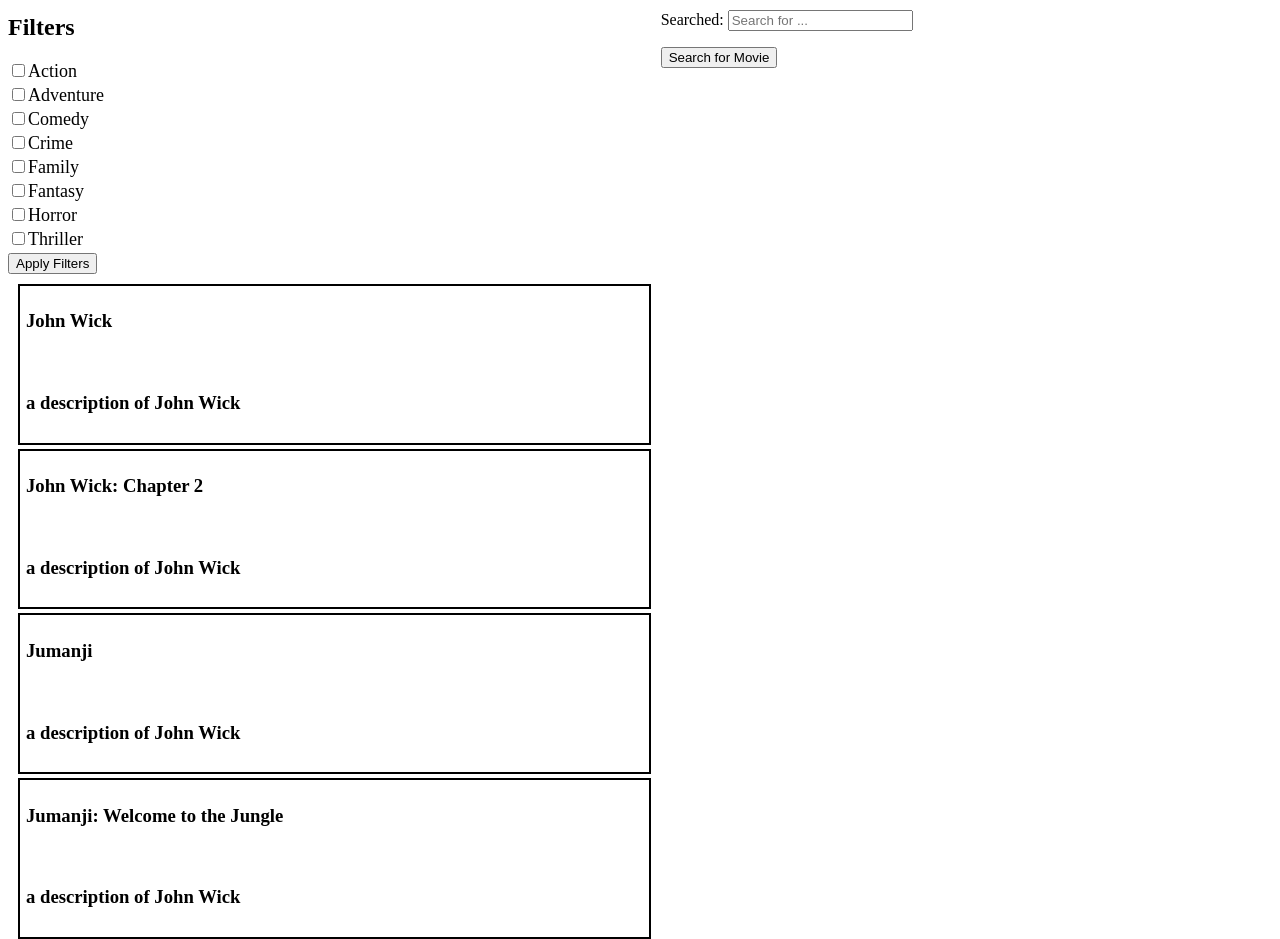
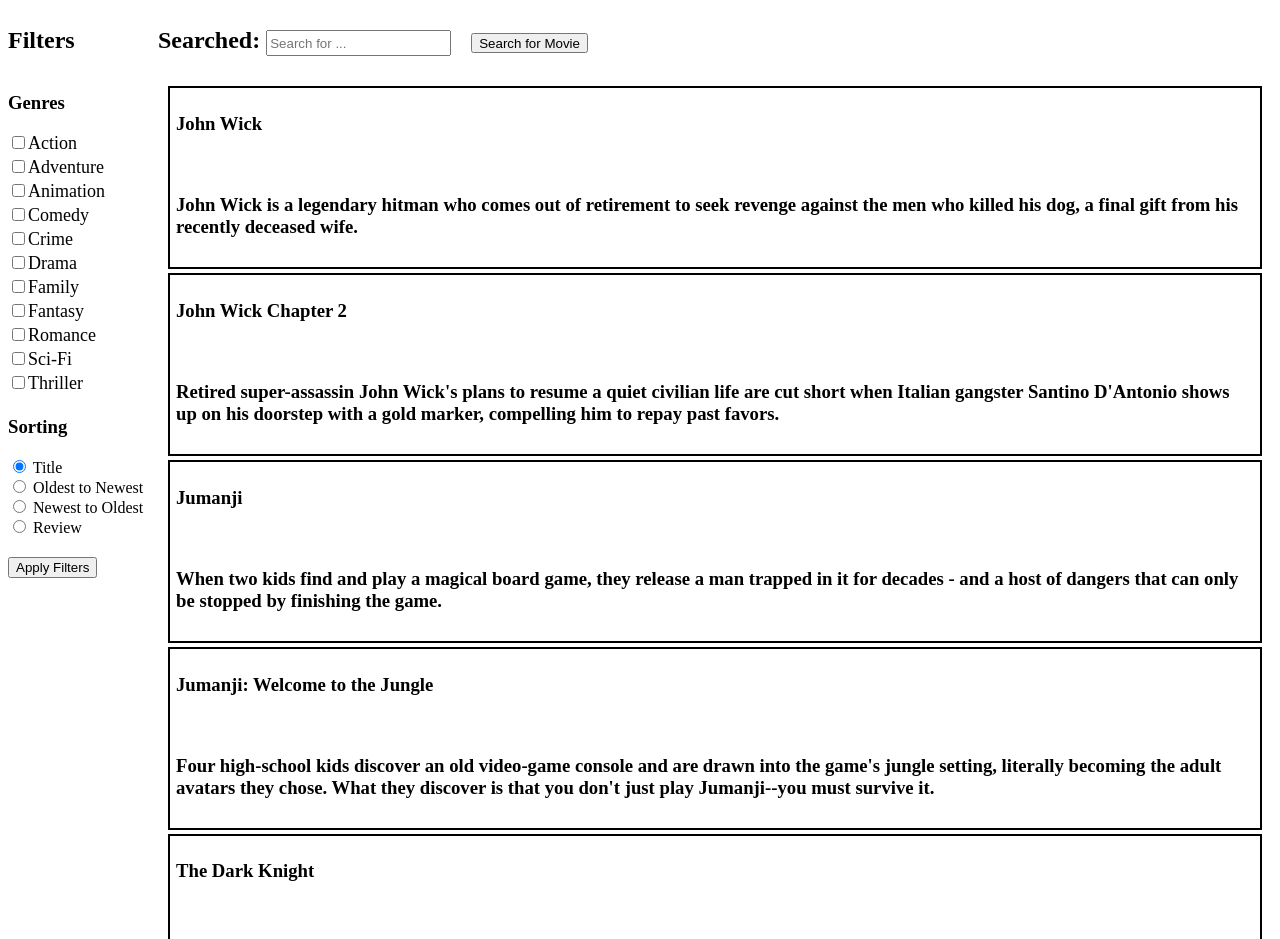
Before and after one commit to dbooth05/319-team-42, a plain HTML site: page Midterm_42/index.html in a window 1280 px wide. Shown: the part 73-1012 px from the top of the page. Drawn offline with Linux system fonts and the light colour scheme.

Commit message:
added movies/info, and started work for displaying more info

```diff
--- a/Midterm_42/data.json
+++ b/Midterm_42/data.json
@@ -1,33 +1,258 @@
 {
     "movies": [
         {
-            "title":"John Wick",
+            "title": "John Wick",
             "genres": ["Action", "Crime", "Thriller"],
             "release": "October 24, 2014",
             "mv_rating": "R",
-            "description": "a description of John Wick"
+            "review_rating": {
+                "Rotten Tomatoes": 86,
+                "IMDb": 7.4
+            },
+            "description": "John Wick is a legendary hitman who comes out of retirement to seek revenge against the men who killed his dog, a final gift from his recently deceased wife."
         },
         {
-            "title":"John Wick: Chapter 2",
+            "title": "John Wick Chapter 2",
             "genres": ["Action", "Crime", "Thriller"],
             "release": "February 10, 2017",
             "mv_rating": "R",
-            "description": "a description of John Wick: Chapter 2"
+            "review_rating": {
+                "Rotten Tomatoes": 89,
+                "IMDb": 7.5
+            },
+            "description": "Retired super-assassin John Wick's plans to resume a quiet civilian life are cut short when Italian gangster Santino D'Antonio shows up on his doorstep with a gold marker, compelling him to repay past favors."
         },
         {
             "title": "Jumanji",
-            "genres": ["Adventure", "Comedy", "Family", "Fantasy"],
+            "genres": ["Adventure", "Comedy", "Family"],
             "release": "December 15, 1995",
             "mv_rating": "PG",
-            "description": "a description of Jumanji"
+            "review_rating": {
+                "Rotten Tomatoes": 55,
+                "IMDb": 7.0
+            },
+            "description": "When two kids find and play a magical board game, they release a man trapped in it for decades - and a host of dangers that can only be stopped by finishing the game."
         },
         {
-            "title":"Jumanji: Welcome to the Jungle",
+            "title": "Jumanji: Welcome to the Jungle",
             "genres": ["Action", "Adventure", "Comedy"],
             "release": "December 20, 2017",
             "mv_rating": "PG-13",
-            "description": "a description of Jumanji"
+            "review_rating": {
+                "Rotten Tomatoes": 76,
+                "IMDb": 6.9
+            },
+            "description": "Four high-school kids discover an old video-game console and are drawn into the game's jungle setting, literally becoming the adult avatars they chose. What they discover is that you don't just play Jumanji--you must survive it."
+        },
+        {
+            "title": "The Dark Knight",
+            "genres": ["Action", "Crime", "Drama"],
+            "release": "July 18, 2008",
+            "mv_rating": "PG-13",
+            "review_rating": {
+                "Rotten Tomatoes": 94,
+                "IMDb": 9.0
+            },
+            "description": "When the menace known as the Joker wreaks havoc and chaos on the people of Gotham, Batman must accept one of the greatest psychological and physical tests of his ability to fight injustice."
+        },
+        {
+            "title": "Inception",
+            "genres": ["Action", "Adventure", "Sci-Fi"],
+            "release": "July 16, 2010",
+            "mv_rating": "PG-13",
+            "review_rating": {
+                "Rotten Tomatoes": 87,
+                "IMDb": 8.8
+            },
+            "description": "A thief who steals corporate secrets through the use of dream-sharing technology is given the inverse task of planting an idea into the mind of a C.E.O."
+        },
+        {
+            "title": "Interstellar",
+            "genres": ["Adventure", "Drama", "Sci-Fi"],
+            "release": "November 7, 2014",
+            "mv_rating": "PG-13",
+            "review_rating": {
+                "Rotten Tomatoes": 72,
+                "IMDb": 8.6
+            },
+            "description": "A team of explorers travel through a wormhole in space in an attempt to ensure humanity's survival."
+        },
+        {
+            "title": "The Matrix",
+            "genres": ["Action", "Sci-Fi"],
+            "release": "March 31, 1999",
+            "mv_rating": "R",
+            "review_rating": {
+                "Rotten Tomatoes": 88,
+                "IMDb": 8.7
+            },
+            "description": "A computer hacker learns from mysterious rebels about the true nature of his reality and his role in the war against its controllers."
+        },
+        {
+            "title": "The Godfather",
+            "genres": ["Crime", "Drama"],
+            "release": "March 24, 1972",
+            "mv_rating": "R",
+            "review_rating": {
+                "Rotten Tomatoes": 98,
+                "IMDb": 9.2
+            },
+            "description": "The aging patriarch of an organized crime dynasty transfers control of his clandestine empire to his reluctant son."
+        },
+        {
+            "title": "Pulp Fiction",
+            "genres": ["Crime", "Drama"],
+            "release": "October 14, 1994",
+            "mv_rating": "R",
+            "review_rating": {
+                "Rotten Tomatoes": 92,
+                "IMDb": 8.9
+            },
+            "description": "The lives of two mob hitmen, a boxer, a gangster's wife, and a pair of diner bandits intertwine in four tales of violence and redemption."
+        },
+        {
+            "title": "Fight Club",
+            "genres": ["Drama"],
+            "release": "October 15, 1999",
+            "mv_rating": "R",
+            "review_rating": {
+                "Rotten Tomatoes": 79,
+                "IMDb": 8.8
+            },
+            "description": "An insomniac office worker and a devil-may-care soapmaker form an underground fight club that evolves into something much, much more."
+        },
+        {
+            "title": "Forrest Gump",
+            "genres": ["Drama", "Romance"],
+            "release": "July 6, 1994",
+            "mv_rating": "PG-13",
+            "review_rating": {
+                "Rotten Tomatoes": 71,
+                "IMDb": 8.8
+            },
+            "description": "The presidencies of Kennedy and Johnson, the events of Vietnam, Watergate, and other historical events unfold through the perspective of an Alabama man with an IQ of 75, whose only desire is to be reunited with his childhood sweetheart."
+        },
+        {
+            "title": "The Shawshank Redemption",
+            "genres": ["Drama"],
+            "release": "September 22, 1994",
+            "mv_rating": "R",
+            "review_rating": {
+                "Rotten Tomatoes": 91,
+                "IMDb": 9.3
+            },
+            "description": "Two imprisoned men bond over a number of years, finding solace and eventual redemption through acts of common decency."
+        },
+        {
+            "title": "The Lion King",
+            "genres": ["Animation", "Adventure", "Drama"],
+            "release": "June 24, 1994",
+            "mv_rating": "G",
+            "review_rating": {
+                "Rotten Tomatoes": 88,
+                "IMDb": 8.5
+            },
+            "description": "A Lion cub crown prince is tricked by a treacherous uncle into thinking he caused his father's death and flees into exile in despair, only to learn in adulthood his identity and his responsibilities."
+        },
+        {
+            "title": "Titanic",
+            "genres": ["Drama", "Romance"],
+            "release": "December 19, 1997",
+            "mv_rating": "PG-13",
+            "review_rating": {
+                "Rotten Tomatoes": 89,
+                "IMDb": 7.8
+            },
+            "description": "A seventeen-year-old aristocrat falls in love with a kind but poor artist aboard the luxurious, ill-fated R.M.S. Titanic."
+        },
+        {
+            "title": "Gladiator",
+            "genres": ["Action", "Adventure", "Drama"],
+            "release": "May 5, 2000",
+            "mv_rating": "R",
+            "review_rating": {
+                "Rotten Tomatoes": 77,
+                "IMDb": 8.5
+            },
+            "description": "A former Roman General sets out to exact vengeance against the corrupt emperor who murdered his family and sent him into slavery."
+        },
+        {
+            "title": "The Lord of the Rings: The Fellowship of the Ring",
+            "genres": ["Action", "Adventure", "Drama"],
+            "release": "December 19, 2001",
+            "mv_rating": "PG-13",
+            "review_rating": {
+                "Rotten Tomatoes": 91,
+                "IMDb": 8.8
+            },
+            "description": "A meek Hobbit from the Shire and eight companions set out on a journey to destroy the powerful One Ring and save Middle-earth from the Dark Lord Sauron."
+        },
+        {
+            "title": "Star Wars: Episode IV - A New Hope",
+            "genres": ["Action", "Adventure", "Fantasy"],
+            "release": "May 25, 1977",
+            "mv_rating": "PG",
+            "review_rating": {
+                "Rotten Tomatoes": 92,
+                "IMDb": 8.6
+            },
+            "description": "Luke Skywalker joins forces with a Jedi Knight, a cocky pilot, a Wookiee and two droids to save the galaxy from the Empire's world-destroying battle station, while also attempting to rescue Princess Leia from the mysterious Darth Vader."
+        },
+        {
+            "title": "Jurassic Park",
+            "genres": ["Action", "Adventure", "Sci-Fi"],
+            "release": "June 11, 1993",
+            "mv_rating": "PG-13",
+            "review_rating": {
+                "Rotten Tomatoes": 91,
+                "IMDb": 8.1
+            },
+            "description": "A pragmatic paleontologist visiting an almost complete theme park is tasked with protecting a couple of kids after a power failure causes the park's cloned dinosaurs to run loose."
+        },
+        {
+            "title": "The Avengers",
+            "genres": ["Action", "Adventure", "Sci-Fi"],
+            "release": "May 4, 2012",
+            "mv_rating": "PG-13",
+            "review_rating": {
+                "Rotten Tomatoes": 91,
+                "IMDb": 8.0
+            },
+            "description": "Earth's mightiest heroes must come together and learn to fight as a team if they are going to stop the mischievous Loki and his alien army from enslaving humanity."
+        },
+        {
+            "title": "Avatar",
+            "genres": ["Action", "Adventure", "Fantasy"],
+            "release": "December 18, 2009",
+            "mv_rating": "PG-13",
+            "review_rating": {
+                "Rotten Tomatoes": 82,
+                "IMDb": 7.8
+            },
+            "description": "A paraplegic Marine dispatched to the moon Pandora on a unique mission becomes torn between following his orders and protecting the world he feels is his home."
+        },
+        {
+            "title": "The Incredibles",
+            "genres": ["Animation", "Action", "Adventure"],
+            "release": "November 5, 2004",
+            "mv_rating": "PG",
+            "review_rating": {
+                "Rotten Tomatoes": 97,
+                "IMDb": 8.0
+            },
+            "description": "A family of undercover superheroes, while trying to live the quiet suburban life, are forced into action to save the world."
+        },
+        {
+            "title": "Toy Story",
+            "genres": ["Animation", "Adventure", "Comedy"],
+            "release": "November 22, 1995",
+            "mv_rating": "G",
+            "review_rating": {
+                "Rotten Tomatoes": 100,
+                "IMDb": 8.3
+            },
+            "description": "A cowboy doll is profoundly threatened and jealous when a new spaceman figure supplants him as top toy in a boy's room."
         }
     ],
-    "genres": ["Action", "Adventure", "Comedy", "Crime", "Family", "Fantasy", "Horror", "Thriller"]
+    "genres": ["Action", "Adventure", "Animation", "Comedy", "Crime", "Drama", "Family", "Fantasy", "Romance", "Sci-Fi","Thriller"]
 }
--- a/Midterm_42/index.html
+++ b/Midterm_42/index.html
@@ -18,7 +18,7 @@
         <!-- finish designing header - need navigation (pull from bootstrap?) -->
 
         <div id="header_title">
-            <h2>Cinematch</h2>
+            <h1>Cinematch</h1>
         </div>
         <!-- <img src="" alt=""> -->
     </header>
@@ -30,33 +30,48 @@
             <h1>Filters</h1>
 
             <div id="genres">
-                <!-- <label>
-                    <input type="checkbox" name="genre" value="Action">Action
-                </label>
-                <label>
-                    <input type="checkbox" name="genre" value="Horror">Horror
-                </label>
-                <label>
-                    <input type="checkbox" name="genre" value="Comedy">Comedy
-                </label>
-                <label>
-                    <input type="checkbox" name="genre" value="Crime">Crime
-                </label> -->
 
             </div>
 
+            <div id="sorting">
+                <h3>Sorting</h3>
+                <form>
+                    <div>
+                        <input type="radio" id="title" name="sorting" value="title" checked>
+                        <label for="name">Title</label>
+                    </div>
+                    <div>
+                        <input type="radio" id="oldNew" name="sorting" value="oldNew">
+                        <label for="oldNew">Oldest to Newest</label>
+                    </div>
+                    <div>
+                        <input type="radio" id="newOld" name="sorting" value="newOld">
+                        <label for="newOld">Newest to Oldest</label>
+                    </div>
+                    <div>
+                        <input type="radio" id="review" name="sorting" value="review">
+                        <label for="review">Review</label>
+                    </div>
+                </form>
+            </div>
+
+            <form id="apply">
+                <button type="button" onclick="getLoadAll();">Apply Filters</button>
+            </form>
+
         </section>
 
-        <section id="search">
-            <form id="search_form">
-                <p>Searched: <input type="text" name="search" placeholder="Search for ..."></p>
-                <button type="button" onclick="getLoadAll();">Search for Movie</button>
-            </form>
-        </section>
+        <div id="right">
+            <section id="search">
+                <form id="searchForm">
+                    <h1>Searched: <input type="text" name="search" placeholder="Search for ..."></h1>
+                    <button type="button" onclick="getLoadAll();">Search for Movie</button>
+                </form>
+            </section>
 
-        <section id="movie_list">
-
-        </section>
+            <section id="movieList">
+            </section>
+        </div>
 
     </main>
 
--- a/Midterm_42/index.js
+++ b/Midterm_42/index.js
@@ -11,6 +11,10 @@ function loadGenres(genres) {
         genresDiv.removeChild(genresDiv.lastElementChild);
     }
 
+    let section = document.createElement('h3');
+    section.innerHTML = `Genres`;
+    genresDiv.append(section);
+
     for (var i = 0; i < genres.genres.length; i++) {
         let genre = genres.genres[i];
         let label = document.createElement('label');
@@ -20,13 +24,6 @@ function loadGenres(genres) {
         genresDiv.append(label);
     }
 
-    let form = document.createElement("form");
-    form.innerHTML = `
-        <form>
-            <button type="button" onclick="getLoadAll();">Apply Filters</button>
-        </form>
-    `;
-    genresDiv.append(form);
 }
 
 function getFilters() {
@@ -53,11 +50,11 @@ function getLoadAll() {
 
     function loadAll(movies) {
 
-        var container = document.getElementById("movie_list");
+        var container = document.getElementById("movieList");
 
         filtered = getFilters();
 
-        let searchName = document.forms["search_form"]["search"];
+        let searchName = document.forms["searchForm"]["search"];
         let inputSearchName = searchName.value;
 
         while (container.lastElementChild) {
@@ -68,8 +65,8 @@ function getLoadAll() {
 
             for (var i = 0; i < movies.movies.length; i++) {
                 let title = movies.movies[i].title;
-                if (title.includes(inputSearchName)) {
-                    let desc = movies.movies[0].description;
+                if (title.toLowerCase().includes(inputSearchName.toLowerCase())) {
+                    let desc = movies.movies[i].description;
                     let div = document.createElement("div");
                     div.id = 'cb';
                     div.innerHTML = `
@@ -93,8 +90,8 @@ function getLoadAll() {
 
                 if (movies.movies[i].genres.some((item) => filtered.includes(item))) {
                     let title = movies.movies[i].title;
-                    if (title.includes(inputSearchName)) {
-                        let desc = movies.movies[0].description;
+                    if (title.toLowerCase().includes(inputSearchName.toLowerCase())) {
+                        let desc = movies.movies[i].description;
                         let div = document.createElement("div");
                         div.id = 'cb';
                         div.innerHTML = `
--- a/Midterm_42/styles/index.css
+++ b/Midterm_42/styles/index.css
@@ -4,15 +4,25 @@
 
 main {
     display: grid;
-        grid-template:
-            "filiters search"
-            "filters movie_list";
+    grid-template-columns: 150px auto;
+    grid-template-areas:
+        "filters right"
+        "filters right";
 }
 
 /* filters section */
 
+.filters {
+    width: 150px;
+}
+
+#apply {
+    margin-top: 20px;
+}
+
 #genres {
     display: flex;
+    grid-area: filters;
     flex-direction: column;
 }
 
@@ -21,19 +31,40 @@ main {
     margin-bottom: 3px;
 }
 
+#sorting form {
+    display: flex;
+    flex-direction: column;
+}
+
+/* right side of screen */
+#right {
+    grid-area: right;
+}
+
 /* search section */
 
-#search {
+#searchForm {
     display: flex;
+    align-items: baseline;
+    margin: 0;
+}
+
+#searchForm h1 input {
+    height: 20px;
+}
+
+#searchForm button {
+    height: 20px;
+    margin-left: 20px;
 }
 
 /* movie list section */
 
-#movie_list {
+#movieList {
     margin: 10px;
 }
 
-#movie_list div {
+#movieList div {
     border: 2px black solid;
     margin-bottom: 4px;
     padding: 4px;
@@ -48,13 +79,13 @@ main {
     cursor: pointer;
 }
 
-#movie_list div #data {
+#movieList div #data {
     padding: 2px;
     border: none;
     display: block;
     justify-content: initial;
 }
 
-#movie_list div #get_info {
+#movieList div #get_info {
     border: none;
 }
```
Also changed, not shown: Midterm_42/info.html (added, +11 -0 lines), Midterm_42/info.js (added).
